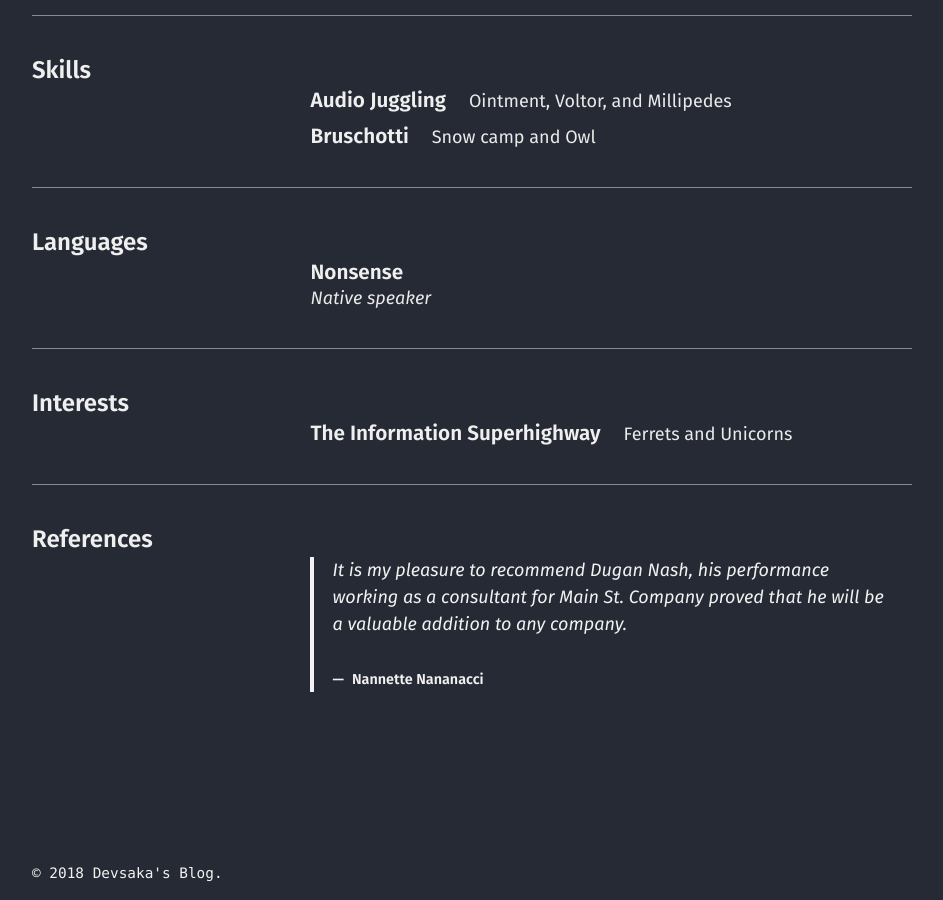
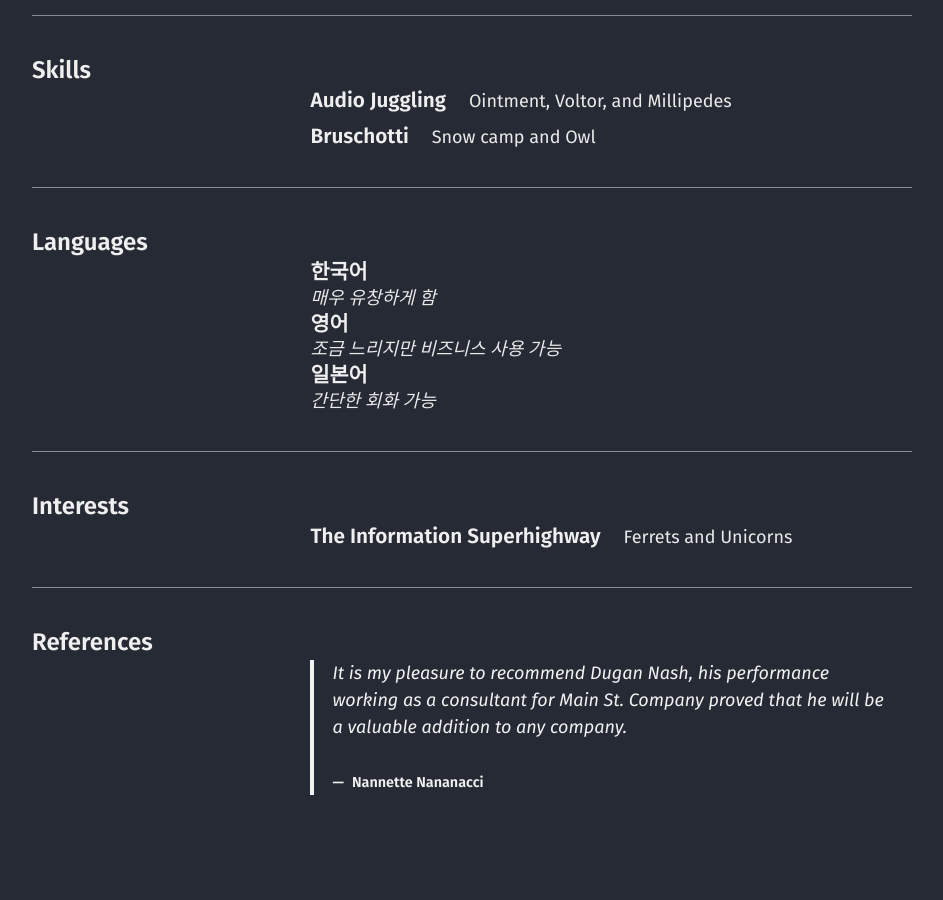
Before and after one commit to mmistakes/jekyll-theme-basically-basic, a Jekyll site: the page built from cv.md, in a window 1280 px wide and 900 px high, scrolled down 2617 px. Shown: the whole window, without its empty margins (40-983 px from the left). Built offline with Jekyll 4.4.1, drawn with Linux system fonts in a browser that asks for light colours.

Commit message:
Update _data/cv.json

```diff
--- a/_data/cv.json
+++ b/_data/cv.json
@@ -127,8 +127,16 @@
   ],
   "languages": [
     {
-      "language": "Nonsense",
-      "fluency": "Native speaker"
+      "language": "한국어",
+      "fluency": "매우 유창하게 함"
+    },
+    {
+      "language": "영어",
+      "fluency": "조금 느리지만 비즈니스 사용 가능"
+    },
+    {
+      "language": "일본어",
+      "fluency": "간단한 회화 가능"
     }
   ],
   "interests": [
```
